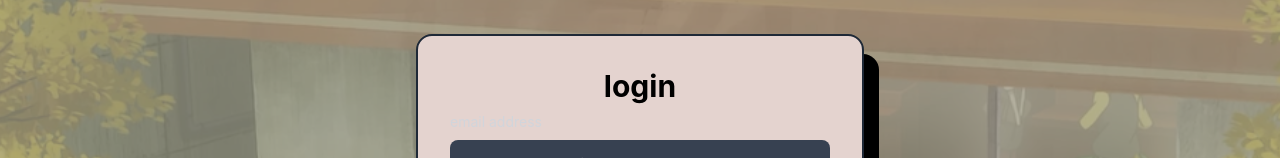
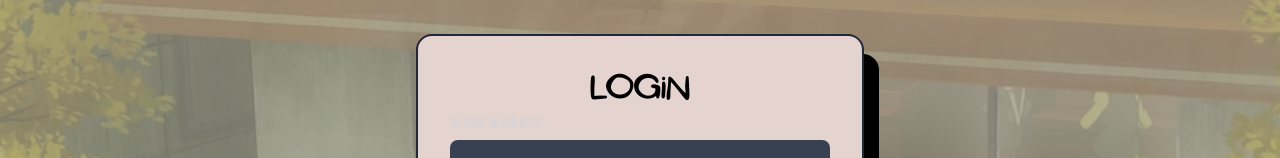
Before and after one commit to Db1zz/Transcendence, a React (Create React App) app in the folder Frontend/app_react/: page /login in a window 1280 px wide. Shown: the part 123-281 px from the top of the page. Built offline with nearby package versions, Linux system fonts and the light colour scheme; no server answers.

Commit message:
add custom ananias font

```diff
--- a/Frontend/app_react/src/index.css
+++ b/Frontend/app_react/src/index.css
@@ -1,6 +1,21 @@
 @tailwind base;
 @tailwind components;
 @tailwind utilities;
+
+
+@font-face {
+	font-family: 'ananias';
+	src: url('fonts/Ananias.ttf') format('truetype');
+	font-weight: normal;
+	font-style: normal;
+}
+
+@font-face {
+	font-family: 'ananias';
+	src: url('fonts/Ananias_Bold.ttf') format('truetype');
+	font-weight: bold;
+	font-style: normal;
+}
 
 body {
 	margin: 0;
--- a/Frontend/app_react/src/pages/LoginPage.tsx
+++ b/Frontend/app_react/src/pages/LoginPage.tsx
@@ -37,7 +37,7 @@ const LoginPage: React.FC = () => {
 			{/* card */}
 			<div className="border-2 border-gray-800 bg-brand-beige rounded-2xl p-8 w-full max-w-md shadow-sharp relative z-10">
 
-				<h2 className="text-3xl font-bold text-black-500 text-center mb-2">login</h2>
+				<h2 className="text-3xl font-ananias font-bold text-black-500 text-center mb-2">login</h2>
 
 				<div className="space-y-4">
 					<div>
--- a/Frontend/app_react/tailwind.config.js
+++ b/Frontend/app_react/tailwind.config.js
@@ -14,6 +14,9 @@ module.exports = {
 				'sharp': '15px 20px 0px rgba(0, 0, 0, 1)',
 				'sharp-button': '5px 6px 0px rgba(0, 0, 0, 1)'
 			},
+			fontFamily: {
+				'ananias': ['ananias', 'sans-serif'],
+			}
 		},
 	},
 	plugins: [],
```
Also changed, not shown: Frontend/app_react/src/fonts/Ananias.ttf (added), Frontend/app_react/src/fonts/Ananias_Bold.ttf (added). Lines whose indentation alone changed are shown as unchanged.
